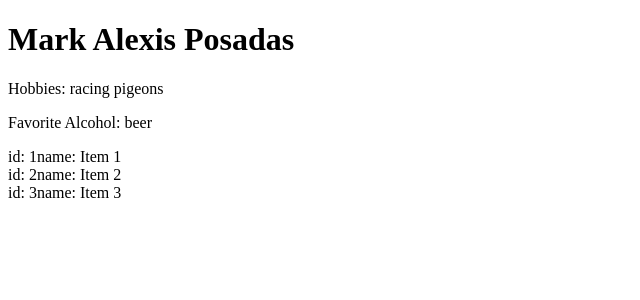
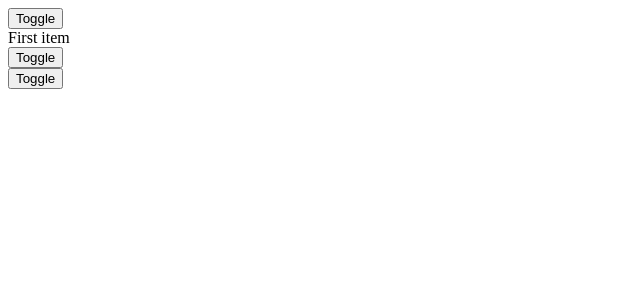
Before and after one commit to Mark-Alexis-Posadas/react-mini-practice, a React (Vite) app: page / in a window 1280 px wide. Shown: the top 300 px of the page, without its empty margins (0-640 px from the left). Built offline with nearby package versions, Linux system fonts and the light colour scheme.

Commit message:
added toggle multiple elements

```diff
--- a/src/App.jsx
+++ b/src/App.jsx
@@ -1,5 +1,6 @@
 import React, { useState } from "react";
 import Root from "./components/SpreadOperator/Root";
+import ToggleMultipleElements from "./components/ToggleElement/ToggleMultipleElements";
 // import Root from "./components/Props/Root";
 
 // import ToggleElementLogicalOperators from "./components/ToggleElement/ToggleElementLogicalOperators";
@@ -10,12 +11,14 @@ import Root from "./components/SpreadOperator/Root";
 // import Card from "./components/ReUsableComponent/Card";
 // import exampleOfData from "./components/ReUsableComponent/data";
 
+// import RemoveElementSecondExample from "./components/RemoveElement/RemoveElementSecondExample";
+
 const App = () => {
   return (
     <div>
       {/* <Card fuckingProps={exampleOfData} /> */}
-      {/* <Root /> */}
-      <Root />
+      {/* <RemoveElementSecondExample /> */}
+      <ToggleMultipleElements />
     </div>
   );
 };
--- a/src/components/RemoveElement/RemoveElementFirstExample.jsx
+++ b/src/components/RemoveElement/RemoveElementFirstExample.jsx
@@ -10,7 +10,7 @@ const DeleteElement = () => {
 
   return (
     <>
-      <h1>Delete Element</h1> // Render a heading
+      <h1>Delete Element</h1>
       {visible && <button onClick={removeElement}>Remove</button>} // Render a
       button only if visible is true. On click of the button, call the
       removeElement function.
--- a/src/components/SpreadOperator/Root.jsx
+++ b/src/components/SpreadOperator/Root.jsx
@@ -11,7 +11,7 @@ const Root = () => {
 
   return (
     <div>
-      <MyComponent {...props} />
+      {/* <MyComponent {...props} /> */}
       <Map />
     </div>
   );
--- /dev/null
+++ b/src/components/ToggleElement/ToggleItem.jsx
@@ -0,0 +1,13 @@
+import React, { useState } from "react";
+
+const ToggleItem = ({ description, active }) => {
+  const [show, setShow] = useState(active);
+  return (
+    <div>
+      <button onClick={() => setShow((prev) => !prev)}>Toggle</button>
+      {show && <div>{description}</div>}
+    </div>
+  );
+};
+
+export default ToggleItem;
--- /dev/null
+++ b/src/components/ToggleElement/ToggleMultipleElements.jsx
@@ -0,0 +1,23 @@
+import React from "react";
+import ToggleItem from "./ToggleItem";
+
+const ToggleMultipleElements = () => {
+  const data = [
+    { id: 1, description: "First item", active: true },
+    { id: 2, description: "Second item", active: false },
+    { id: 3, description: "Third item", active: false },
+  ];
+
+  return (
+    <>
+      {data.map((d) => {
+        const { id, description, active } = d;
+        return (
+          <ToggleItem key={id} description={description} active={active} />
+        );
+      })}
+    </>
+  );
+};
+
+export default ToggleMultipleElements;
```
